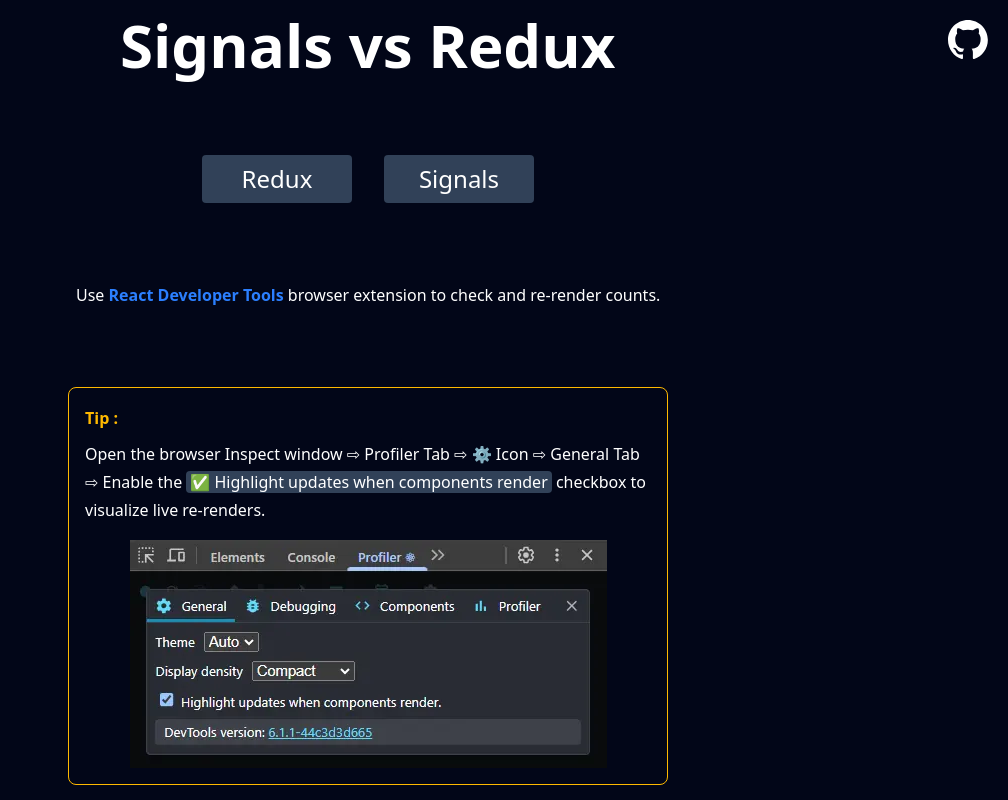
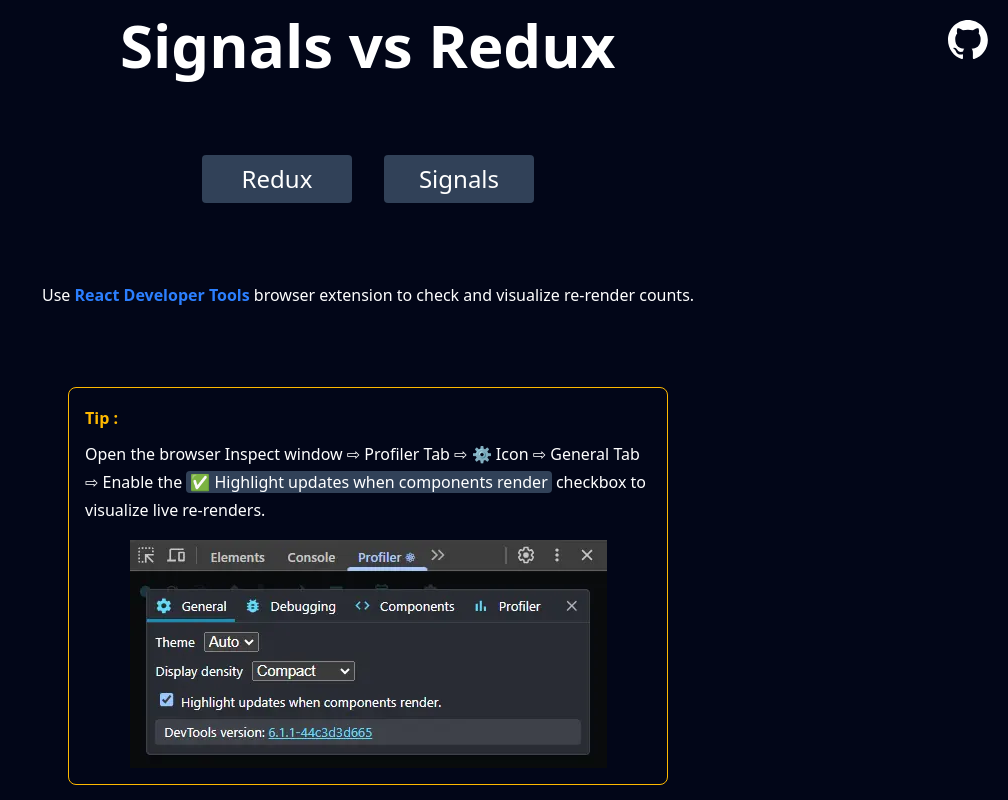
Before and after one commit to ChiragChrg/Signals-vs-Redux, a React (Vite) app: page / in a window 1280 px wide. Shown: the whole page, without its empty margins (272-1280 px from the left). Built offline with nearby package versions, Linux system fonts and the light colour scheme; the HTML template or start-up script is replaced by a standard one.

Commit message:
✨ Update messaging in Home component to clarify usage of React Developer Tools for visualizing re-render counts

```diff
--- a/src/pages/Home.tsx
+++ b/src/pages/Home.tsx
@@ -18,7 +18,7 @@
                 <Link to="/signal" className='bg-slate-700 w-[150px] h-12 flex justify-center items-center rounded text-2xl'>Signals</Link>
             </div>
 
-            <p className="">Use <a className='text-blue-500 font-black' href="https://chromewebstore.google.com/detail/react-developer-tools/fmkadmapgofadopljbjfkapdkoienihi">React Developer Tools</a> browser extension to check and re-render counts.</p>
+            <p className="">Use <a className='text-blue-500 font-black' href="https://chromewebstore.google.com/detail/react-developer-tools/fmkadmapgofadopljbjfkapdkoienihi">React Developer Tools</a> browser extension to check and visualize re-render counts.</p>
 
             <div className="max-w-[600px] flex flex-col items-center gap-4 border border-amber-400 !p-4 rounded-lg">
                 <div className="flex flex-col gap-2 leading-7">
```
